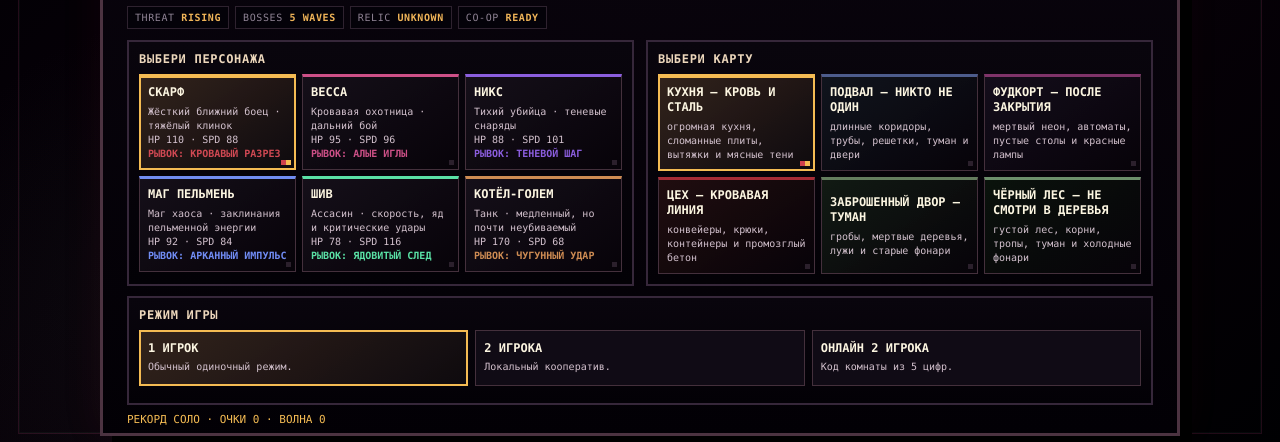
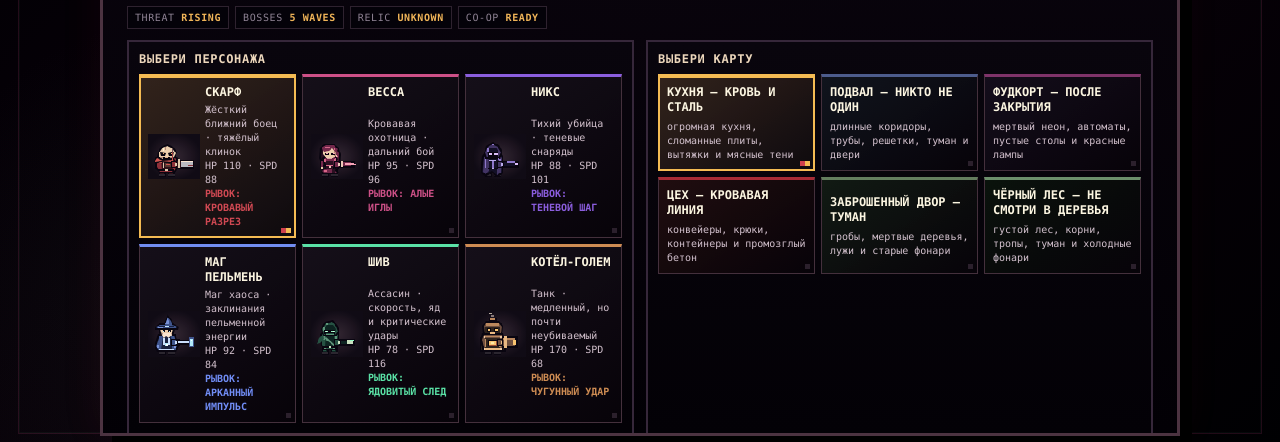
Before and after one commit to romabardinov-tech/dumpling-riot, a plain HTML site: page index.html in a window 1280 px wide. Shown: the part 308-750 px from the top of the page. Drawn offline with Linux system fonts and the light colour scheme.

Commit message:
Show native character artwork directly in hero selection cards

```diff
--- a/index.html
+++ b/index.html
@@ -173,6 +173,11 @@ button:focus-visible{outline:2px solid #6fe1a2;outline-offset:2px}
  #abilityHud{top:108px;bottom:auto}
 }
 @media(prefers-reduced-motion:reduce){#menu .choice{transition:none}#menu .choice:hover{transform:none}}
+#menu .choice:has(.heroPortrait){min-height:100px;display:grid;grid-template-columns:52px minmax(0,1fr);grid-template-rows:auto 1fr;column-gap:5px;align-items:center}
+#menu .heroPortrait{grid-row:1/3;width:52px;height:auto;position:static;transform:none;filter:none;background:radial-gradient(ellipse,#392b38,#17111c 74%);object-fit:contain;image-rendering:pixelated}
+#menu .choice:has(.heroPortrait) b{grid-column:2}
+#menu .choice:has(.heroPortrait) p{grid-column:2;margin-top:3px}
+@media(max-width:650px) and (orientation:portrait){#menu .choice:has(.heroPortrait){grid-template-columns:1fr;grid-template-rows:auto auto 1fr;text-align:center}#menu .heroPortrait{grid-row:1;justify-self:center;width:88px}#menu .choice:has(.heroPortrait) b,#menu .choice:has(.heroPortrait) p{grid-column:1}}
 </style>
 </head>
 <body>
@@ -238,6 +243,14 @@ const chars=[
  {id:'assassin',name:'ШИВ',enName:'SHIV',desc:'Ассасин · скорость, яд и критические удары',enDesc:'Assassin · speed, poison and critical hits',base:[52,27,55],speed:116,hp:78,dash:1.45,color:'#4fe0a0',weaponNames:['КУНАЙ','ЯДОВИТЫЕ НОЖИ','ТЕНЕВОЙ РЫВОК','СМЕРТЕЛЬНЫЙ ЗАЛП'],enWeaponNames:['KUNAI','POISON KNIVES','SHADOW DASH','DEATH VOLLEY']},
  {id:'golem',name:'КОТЁЛ-ГОЛЕМ',enName:'CAULDRON GOLEM',desc:'Танк · медленный, но почти неубиваемый',enDesc:'Tank · slow but extremely durable',base:[58,18,70],speed:68,hp:170,dash:.78,color:'#d18a4d',weaponNames:['КИПЯЩИЙ КОТЁЛ','ПАРОВОЙ УДАР','ЧУГУННАЯ ВОЛНА','ПЕЧНОЙ ВЗРЫВ'],enWeaponNames:['BOILING CAULDRON','STEAM BURST','IRON WAVE','FURNACE BLAST']}
 ];
+const heroArt={
+scar:{dark:'#381720',mid:'#96313b',lit:'#d85650',metal:'#dbc3a5',glow:'#ffad68'},
+vesa:{dark:'#321529',mid:'#7b2b50',lit:'#db6489',metal:'#eac3b2',glow:'#ff9eb4'},
+nyx:{dark:'#19162e',mid:'#47376b',lit:'#8e75cf',metal:'#b7a6eb',glow:'#d9b6ff'},
+pelmage:{dark:'#1e2747',mid:'#405793',lit:'#758fda',metal:'#c4d9ff',glow:'#a9e5ff'},
+assassin:{dark:'#112a27',mid:'#275646',lit:'#5a9678',metal:'#c2dbb7',glow:'#8affbc'},
+golem:{dark:'#332721',mid:'#735140',lit:'#bc8658',metal:'#e9b47a',glow:'#ffbf65'}
+};
 const dashProfiles={
  scar:{name:'КРОВАВЫЙ РАЗРЕЗ',enName:'BLOOD SLASH',distance:38,cooldown:1.35,inv:.32,damage:28,radius:31},
  vesa:{name:'АЛЫЕ ИГЛЫ',enName:'CRIMSON NEEDLES',distance:43,cooldown:1.3,inv:.30,damage:13},
@@ -526,7 +539,7 @@ function applyLanguageStatic(){
 
 function makeMenu(){
  const cc=document.getElementById('charChoices');cc.innerHTML='';document.getElementById('recordLine').textContent=recordText(loadRecord());
- for(const ch of chars){const d=document.createElement('button');d.type='button';d.className='choice'+(ch.id===selectedChar?' sel':'');d.style.setProperty('--accent',ch.color);d.setAttribute('aria-pressed',String(ch.id===selectedChar));d.innerHTML=`<b>${locName(ch)}</b><p>${locDesc(ch)}<br>HP ${ch.hp} · SPD ${ch.speed}<br><strong style="color:${ch.color}">${lang==='en'?'DASH':'РЫВОК'}: ${locName(dashProfiles[ch.id])}</strong></p>`;d.onclick=()=>{selectedChar=ch.id;makeMenu();cc.querySelector('.sel')?.focus({preventScroll:true})};cc.appendChild(d)}
+ for(const ch of chars){const d=document.createElement('button');d.type='button';d.className='choice'+(ch.id===selectedChar?' sel':'');d.style.setProperty('--accent',ch.color);d.setAttribute('aria-pressed',String(ch.id===selectedChar));d.innerHTML=`<b>${locName(ch)}</b><p>${locDesc(ch)}<br>HP ${ch.hp} · SPD ${ch.speed}<br><strong style="color:${ch.color}">${lang==='en'?'DASH':'РЫВОК'}: ${locName(dashProfiles[ch.id])}</strong></p>`;const portrait=document.createElement('canvas');portrait.width=64;portrait.height=56;portrait.className='heroPortrait';portrait.setAttribute('aria-hidden','true');const pg=portrait.getContext('2d');pg.imageSmoothingEnabled=false;pg.translate(23,38);pixelHeroBody(pg,ch.id,0,0,0);pixelHeroWeapon(pg,ch.id,0,0,0);d.prepend(portrait);d.onclick=()=>{selectedChar=ch.id;makeMenu();cc.querySelector('.sel')?.focus({preventScroll:true})};cc.appendChild(d)}
  const modeBox=document.getElementById('modeChoices');if(modeBox){modeBox.innerHTML='';const modes=[{id:'solo',title:T('onePlayer'),desc:T('modeOneDesc')},{id:'local',title:T('twoPlayers'),desc:T('modeTwoDesc')},{id:'online',title:T('onlinePlayers'),desc:T('onlineDesc')}];for(const md of modes){const d=document.createElement('button');d.type='button';d.className='modeChoice'+((md.id==='solo'&&!coop&&!onlineMode)||(md.id==='local'&&coop&&!onlineMode)||(md.id==='online'&&onlineMode)?' sel':'');d.setAttribute('aria-pressed',String(d.classList.contains('sel')));d.innerHTML=`<b>${md.title}</b><p>${md.desc}</p>`;d.onclick=()=>{onlineMode=md.id==='online';coop=md.id==='local'||md.id==='online';document.getElementById('onlinePanel').style.display=onlineMode?'block':'none';makeMenu();modeBox.querySelector('.sel')?.focus({preventScroll:true})};modeBox.appendChild(d)}const p2=document.getElementById('modeP2Info');if(p2)p2.textContent=coop&&!onlineMode?T('p2Info')+' · '+locName(chars.find(c=>c.id===otherCharId())):(onlineMode?'ONLINE: '+(netRoom||'нет комнаты'):'')}
  const mc=document.getElementById('mapChoices');mc.innerHTML='';
  for(const m of maps){const d=document.createElement('button');d.type='button';d.className='choice'+(m.id===selectedMap?' sel':'');d.style.setProperty('--accent',m.accent);d.style.setProperty('--card',m.tile);d.setAttribute('aria-pressed',String(m.id===selectedMap));d.innerHTML=`<b>${locName(m)}</b><p>${locDesc(m)}</p>`;d.onclick=()=>{selectedMap=m.id;makeMenu();mc.querySelector('.sel')?.focus({preventScroll:true})};mc.appendChild(d)}
@@ -1370,14 +1383,6 @@ function endGame(broadcast=true){
 
 function drawPixelText(text,x,y,size=8,color='#f6efd9',align='left'){ctx.fillStyle=color;ctx.font=`bold ${size}px ui-monospace,monospace`;ctx.textAlign=align;ctx.textBaseline='middle';ctx.fillText(text,x,y)}
 // Pixel character models: native Canvas art, one world pixel per sprite pixel.
-const heroArt={
-scar:{dark:'#381720',mid:'#96313b',lit:'#d85650',metal:'#dbc3a5',glow:'#ffad68'},
-vesa:{dark:'#321529',mid:'#7b2b50',lit:'#db6489',metal:'#eac3b2',glow:'#ff9eb4'},
-nyx:{dark:'#19162e',mid:'#47376b',lit:'#8e75cf',metal:'#b7a6eb',glow:'#d9b6ff'},
-pelmage:{dark:'#1e2747',mid:'#405793',lit:'#758fda',metal:'#c4d9ff',glow:'#a9e5ff'},
-assassin:{dark:'#112a27',mid:'#275646',lit:'#5a9678',metal:'#c2dbb7',glow:'#8affbc'},
-golem:{dark:'#332721',mid:'#735140',lit:'#bc8658',metal:'#e9b47a',glow:'#ffbf65'}
-};
 function pixelHeroBody(g,id,step=0,phase=0,aim=0){
  const a=heroArt[id]||heroArt.scar;
  const ink='#100c17',cream='#e9c9a6',tan='#b88976',shade='#78535a';
```
